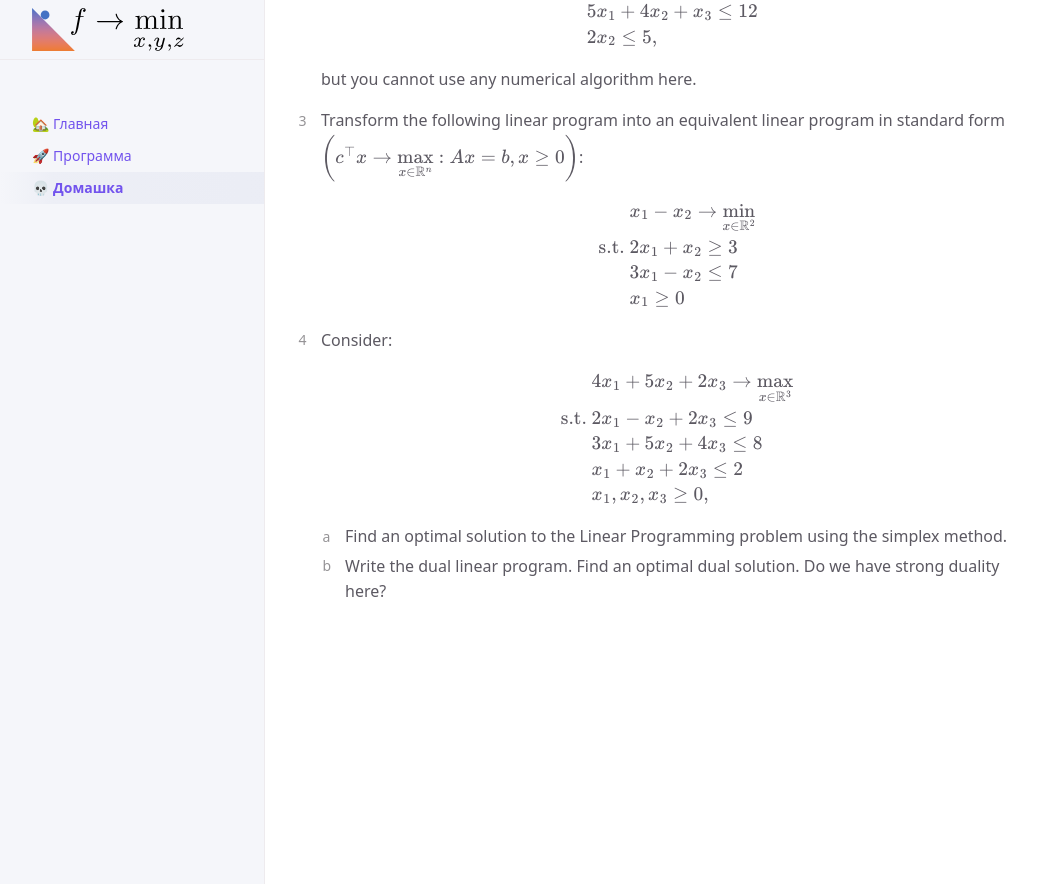
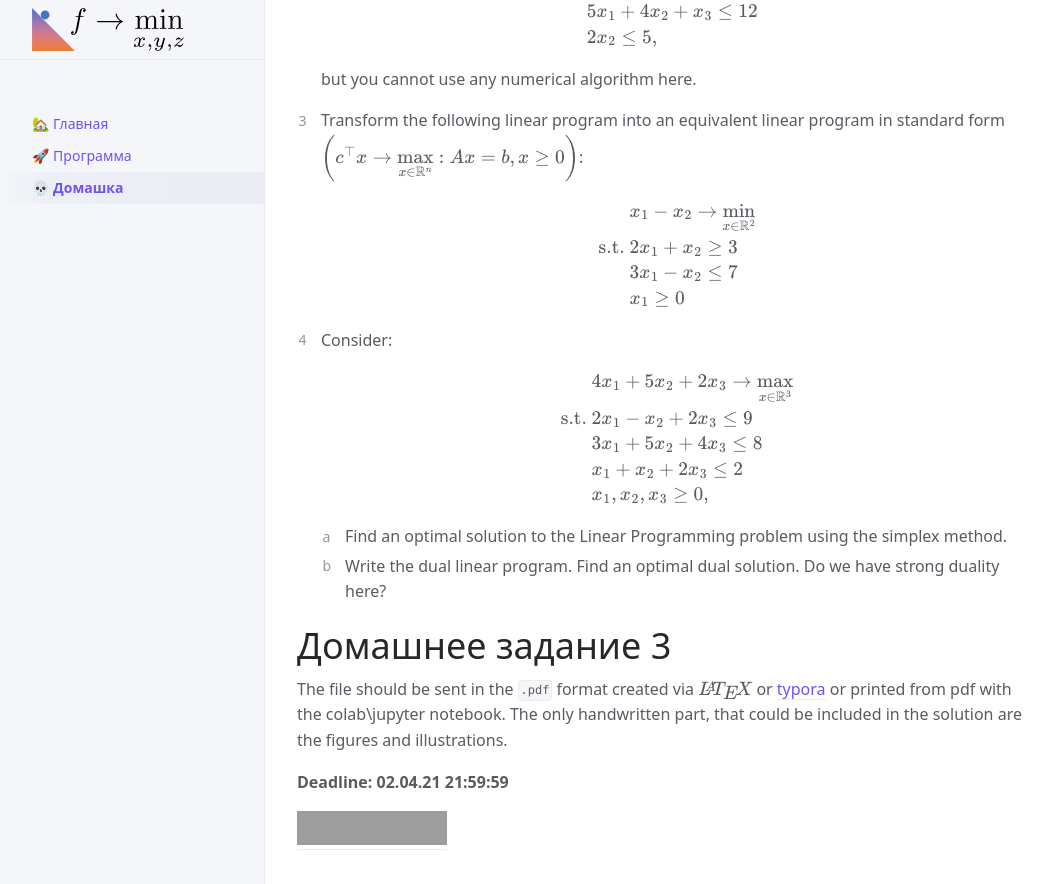
Before and after one commit to MerkulovDaniil/mipt22, a Jekyll site: the page built from homework.md, in a window 1280 px wide and 900 px high, scrolled down 8820 px. Shown: the top 884 px of the window, without its empty margins (107-1160 px from the left). Built offline with Jekyll 4.4.1, drawn with Linux system fonts in a browser that asks for light colours; our own code applies the rules of GitHub Pages for plain Markdown files; formulas are drawn with MathJax 3; a script that is not in the unit is left out; before the commit the page ends 9473 px from its top, so only the background shows below that; grey boxes are pictures that could not be loaded.

Commit message:
Update homework.md

```diff
--- a/homework.md
+++ b/homework.md
@@ -411,3 +411,11 @@ You can use any automatic differentiation framework in this section (Jax, PyTorc
 
 	1. Find an optimal solution to the Linear Programming problem using the simplex method.
 	1. Write the dual linear program. Find an optimal dual solution. Do we have strong duality here?
+
+# Домашнее задание 3
+
+The file should be sent in the `.pdf` format created via $\LaTeX$ or [typora](<https://typora.io/>) or printed from pdf with the colab\jupyter notebook. The only handwritten part, that could be included in the solution are the figures and illustrations.
+
+**Deadline: 02.04.21 21:59:59**
+
+[![Open In Colab](https://colab.research.google.com/assets/colab-badge.svg#button)](https://colab.research.google.com/github/MerkulovDaniil/mipt22/blob/main/notebooks/23_HW_1.ipynb)
```
